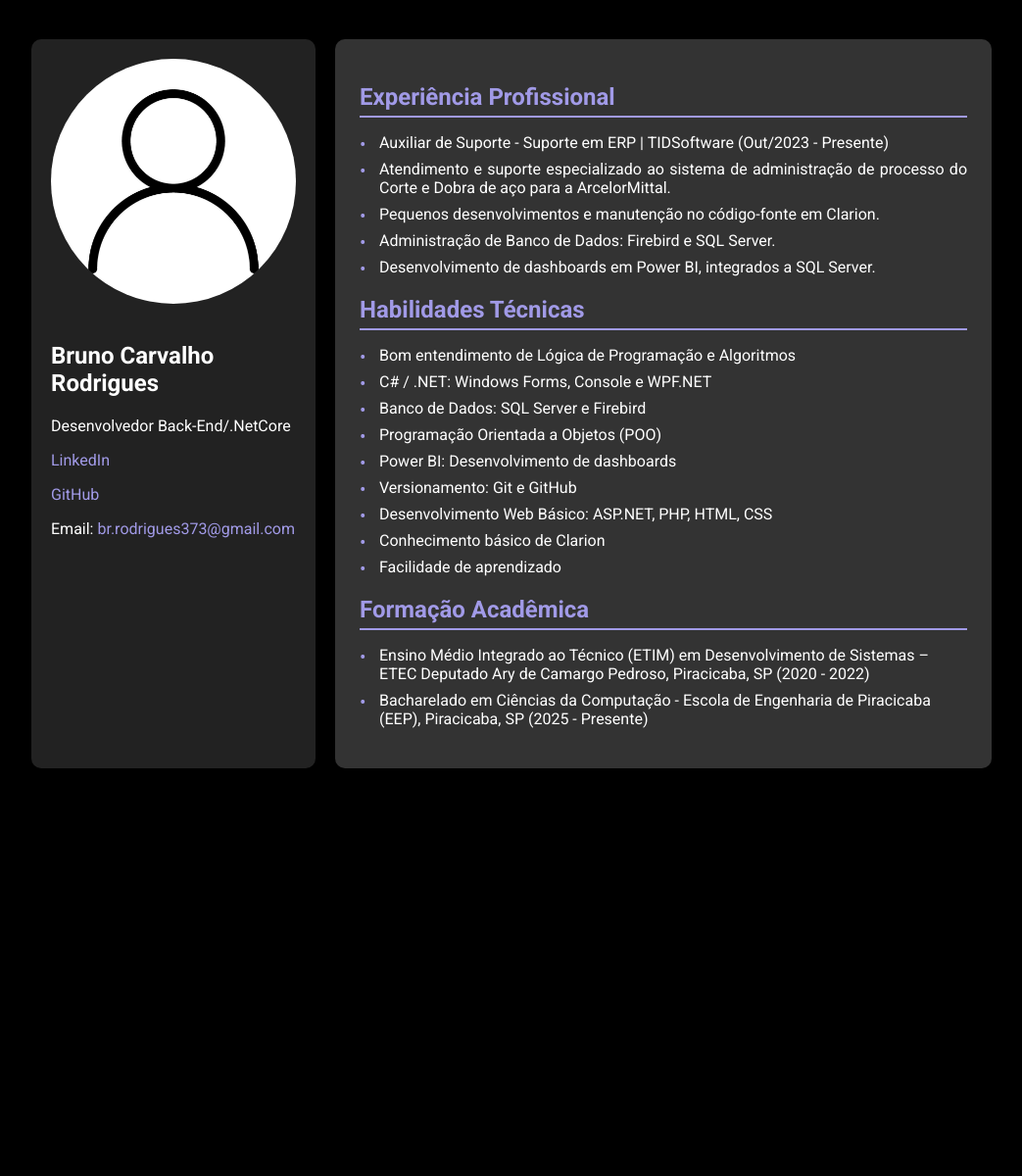
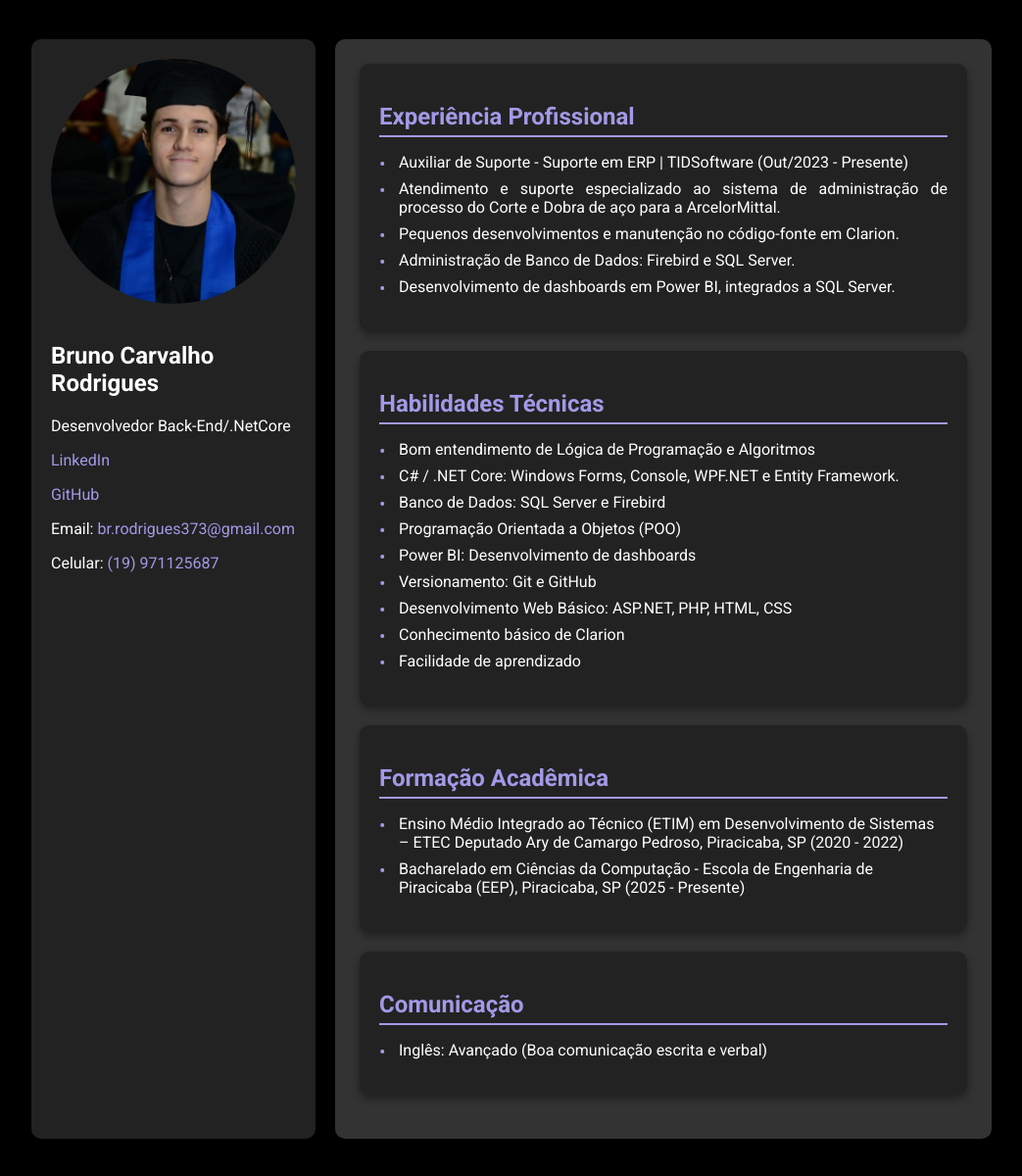
Before and after one commit to bruDRKz/AtividadeWeb, a plain HTML site: page index.html in a window 1280 px wide. Shown: the whole page at 98% size, without its empty margins (108-1151 px from the left). Before the commit the page ends 824 px from the top, so only its background shows below. Drawn offline with Linux system fonts and the light colour scheme.

Commit message:
Versão final da entrega da atividade

```diff
--- a/css/styles.css
+++ b/css/styles.css
@@ -85,6 +85,14 @@ ul li::before {
     transition: transform 0.9s ease-in-out;
 }
 
-.sidebar:hover, .content:hover {
+.sidebar:hover, .content section:hover {
     transform: translateY(-5px);
 }
+
+.content section{ /*Divido o meu conteudo em blocos*/
+    background-color: #222;
+    padding: 20px;
+    margin-bottom: 20px;
+    border-radius: 10px;
+    box-shadow: 0px 4px 10px rgba(0, 0, 0, 0.4);
+}
--- a/index.html
+++ b/index.html
@@ -13,19 +13,21 @@
 <body>
     <div class="container">
         <aside class="sidebar">
-            <img src="./assets/iconzitos.jpg" alt="Foto de Perfil">
+            <img src="./assets/perfil.jpg" alt="Foto de Perfil">
             <h2>Bruno Carvalho Rodrigues</h2>
             <p>Desenvolvedor Back-End/.NetCore</p>
             <div class="socialmedia">
-                <a href="#">LinkedIn</a>
-                <p><a href="#">GitHub</a></p>
+                <a href="https://www.linkedin.com/in/bruno-rodrigues-77431a261" target="_blank">LinkedIn</a>
+                <p><a href="https://github.com/bruDRKz" target="_blank">GitHub</a></p>
             </div>
             <p> Email: <a href="mailto:br.rodrigues373@gmail.com">br.rodrigues373@gmail.com</a></p>
+            <p>Celular: <a href="#">(19) 971125687</a></p>
         </aside>
 
-        <main>
-            <section class="content">
-                <div class="block1">
+        <main class="content">
+
+                <section class="block1">
+                    <div>
                         <h2>Experiência Profissional</h2>
                         <ul class="resume">
                            <li>Auxiliar de Suporte - Suporte em ERP | TIDSoftware (Out/2023 - Presente)</li>
@@ -36,12 +38,14 @@
                            <li> Desenvolvimento de dashboards em Power BI, integrados a SQL Server.</li>
                         </ul>
                     </div>
+                </section>
 
+                <section>
                     <div class="skills">
                         <h2>Habilidades Técnicas</h2>
                         <ul class="skillsresume">
                             <li>Bom entendimento de Lógica de Programação e Algoritmos</li>
-                        <li>C# / .NET: Windows Forms, Console e WPF.NET</li>
+                            <li>C# / .NET Core: Windows Forms, Console, WPF.NET e Entity Framework.</li>
                             <li>Banco de Dados: SQL Server e Firebird</li>
                             <li>Programação Orientada a Objetos (POO)</li>
                             <li>Power BI: Desenvolvimento de dashboards</li>
@@ -51,8 +55,10 @@
                             <li>Facilidade de aprendizado</li>
                         </ul>
                     </div>
+                </section>
 
 
+                <section>
                     <div class="education">
                         <h2>Formação Acadêmica</h2>
                         <ul class="eduResume">
@@ -61,7 +67,15 @@
                        </ul>
 
                     </div>
+                </section>
 
+                <section>
+                    <div class="laguages">
+                        <h2>Comunicação</h2>
+                        <ul class="languagesResume">
+                            <li>Inglês: Avançado (Boa comunicação escrita e verbal)</li>
+                        </ul>
+                    </div>
                 </section>
         </main>
 
```
Also changed, not shown: assets/perfil.jpg (added). Lines whose indentation alone changed are shown as unchanged.
